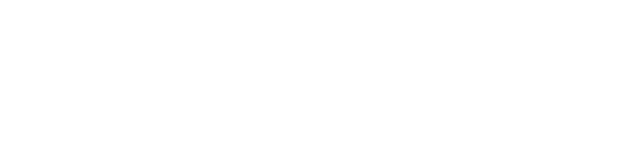
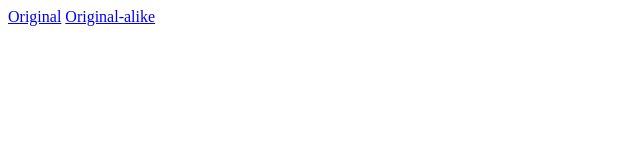
Before and after one commit to evafriana/c-lusso, a plain HTML site: page index.html in a window 1280 px wide. Shown: the whole page, without its empty margins (0-640 px from the left). Drawn offline with Linux system fonts and the light colour scheme.

Commit message:
add links to projects

```diff
--- a/index.html
+++ b/index.html
@@ -6,7 +6,7 @@
     <title>Document</title>
   </head>
   <body>
-    <a href="./original/index.html"></a>
-    <a href="./original-alike/index.html"></a>
+    <a href="./original/index.html">Original</a>
+    <a href="./original-alike/index.html">Original-alike</a>
   </body>
 </html>
```
